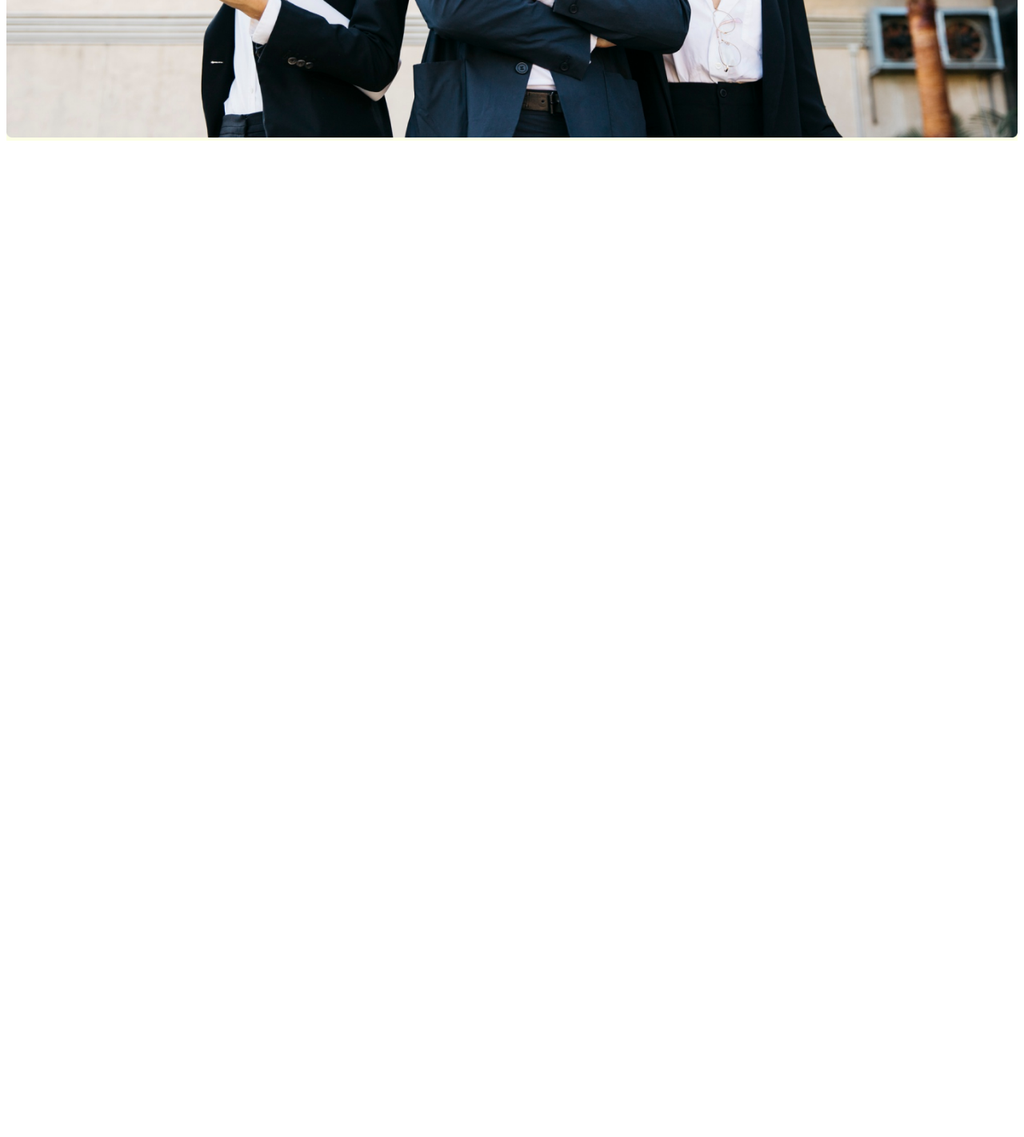
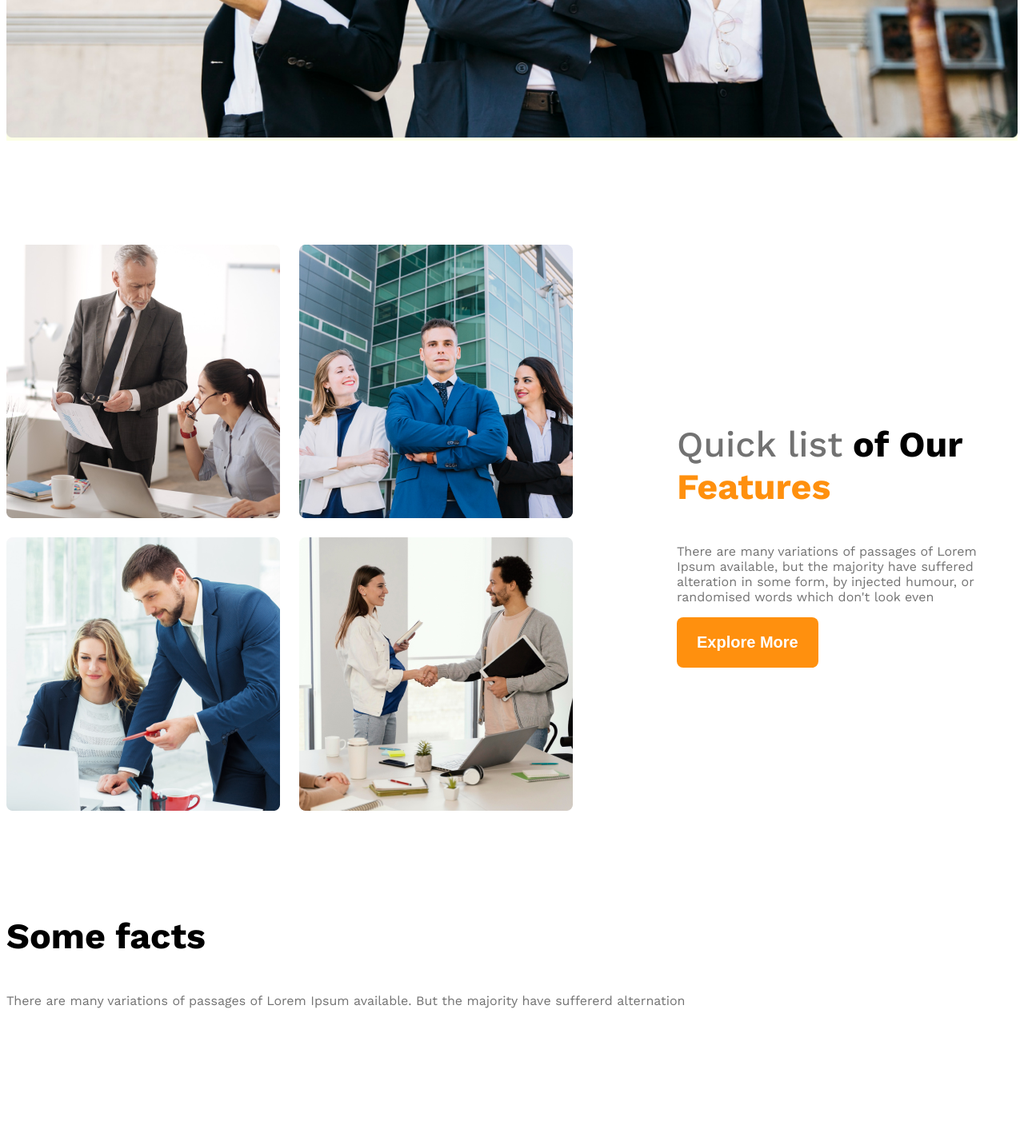
Before and after one commit to AdnanChowdhury14/G3_Architect, a plain HTML site: page index.html in a window 1280 px wide. Shown: the part 962-2384 px from the top of the page at 80% size. Before the commit the page ends 1146 px from the top, so only its background shows below. Drawn offline with nearby package versions, Linux system fonts and the light colour scheme.

Commit message:
team and feature part + facts structure updated

```diff
--- a/index.html
+++ b/index.html
@@ -39,7 +39,64 @@
         <img class="banner-image" src="./images/banner.png" alt="" />
       </div>
     </header>
-    <main></main>
+    <main>
+      <!-- Teams and feature part -->
+      <section class="teams display_flex">
+        <div class="team-img">
+          <img src="./images/team1.png" alt="" />
+          <img src="./images/team2.png" alt="" />
+          <img src="./images/team3.png" alt="" />
+          <img src="./images/team4.png" alt="" />
+        </div>
+        <div class="our-feature">
+          <h3 class="section-title">
+            <span id="quick-list" class="text-light-gray">Quick list</span>
+            <span>of Our</span>
+            <span class="text-primary">Features</span>
+          </h3>
+          <p class="featuer-description text-light-gray">
+            There are many variations of passages of Lorem Ipsum available, but
+            the majority have suffered alteration in some form, by injected
+            humour, or randomised words which don't look even
+          </p>
+          <button class="btn-primary">Explore More</button>
+        </div>
+      </section>
+
+      <!-- feature you will enjoy part -->
+      <section></section>
+      <!-- Some facts parts -->
+      <section class="some-facts">
+        <h3 class="section-title">Some facts</h3>
+        <p class="text-light-gray">
+          There are many variations of passages of Lorem Ipsum available. But
+          the majority have suffererd alternation
+        </p>
+        <div class="facts-container">
+          <!-- div.fact*4>img.fact-icon+h4.fact-number+h5.fact-name -->
+          <div class="fact">
+            <img src="" alt="" class="fact-icon">
+            <h4 class="fact-number"></h4>
+            <h5 class="fact-name"></h5>
+          </div>
+          <div class="fact">
+            <img src="" alt="" class="fact-icon">
+            <h4 class="fact-number"></h4>
+            <h5 class="fact-name"></h5>
+          </div>
+          <div class="fact">
+            <img src="" alt="" class="fact-icon">
+            <h4 class="fact-number"></h4>
+            <h5 class="fact-name"></h5>
+          </div>
+          <div class="fact">
+            <img src="" alt="" class="fact-icon">
+            <h4 class="fact-number"></h4>
+            <h5 class="fact-name"></h5>
+          </div>
+        </div>
+      </section>
+    </main>
     <footer></footer>
   </body>
 </html>
--- a/styles/architects.css
+++ b/styles/architects.css
@@ -30,6 +30,21 @@
   font-weight: 600;
   border-radius: 8px;
   border: none;
+}
+.text-primary {
+  color: #ff900e;
+}
+.section-title {
+  font-size: 2.8rem;
+  font-weight: 700;
+}
+main {
+  max-width: 1440px;
+  margin: 0 auto;
+}
+
+main > section {
+  margin-top: 130px;
 }
 
 /* Header Style  */
@@ -74,10 +89,43 @@
   width: 100%;
 }
 
+/* team and feature related style */
+.teams {
+  align-items: center;
+}
+.team-img {
+  display: grid;
+  grid-template-columns: repeat(2, 1fr);
+  gap: 24px;
+}
+.our-feature {
+  margin-left: 130px;
+  max-width: 530px;
+}
+
+#quick-list {
+  font-weight: 500;
+}
 /* responsive media query */
 @media screen and (max-width: 576px) {
   .navbar,
-  .nav-links {
+  .nav-links,
+  .teams {
     flex-direction: column;
   }
+  .team-img {
+    grid-template-columns: repeat(1, 1fr);
+  }
+  .our-feature {
+    margin-left: 20px;
+  }
 }
+/* responsiveness for medium size devices */
+@media screen and (min-width: 576px) and (max-width: 992px) {
+  .teams {
+    flex-direction: column;
+  }
+  .our-feature {
+    margin-left: 30px auto;
+  }
+}
```
